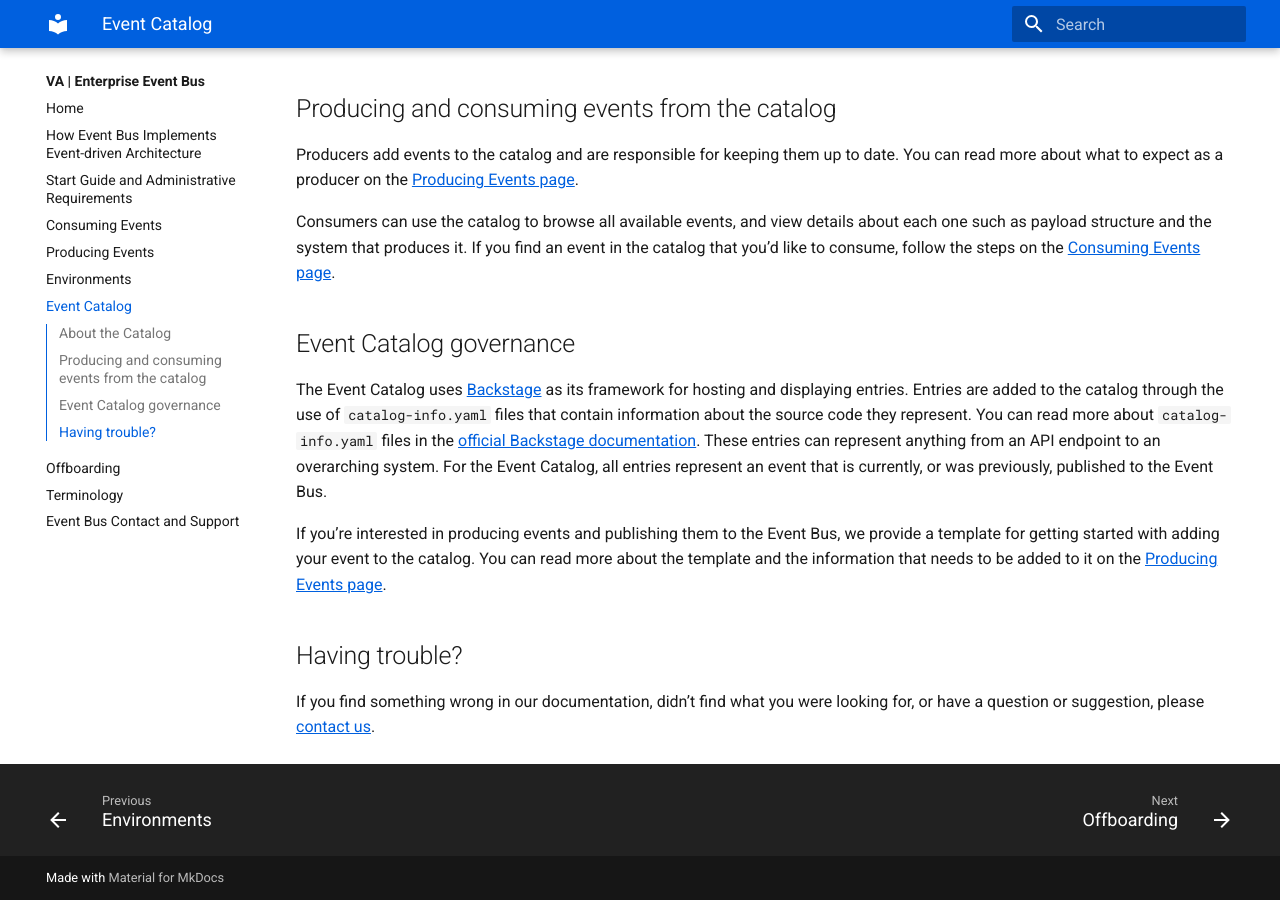
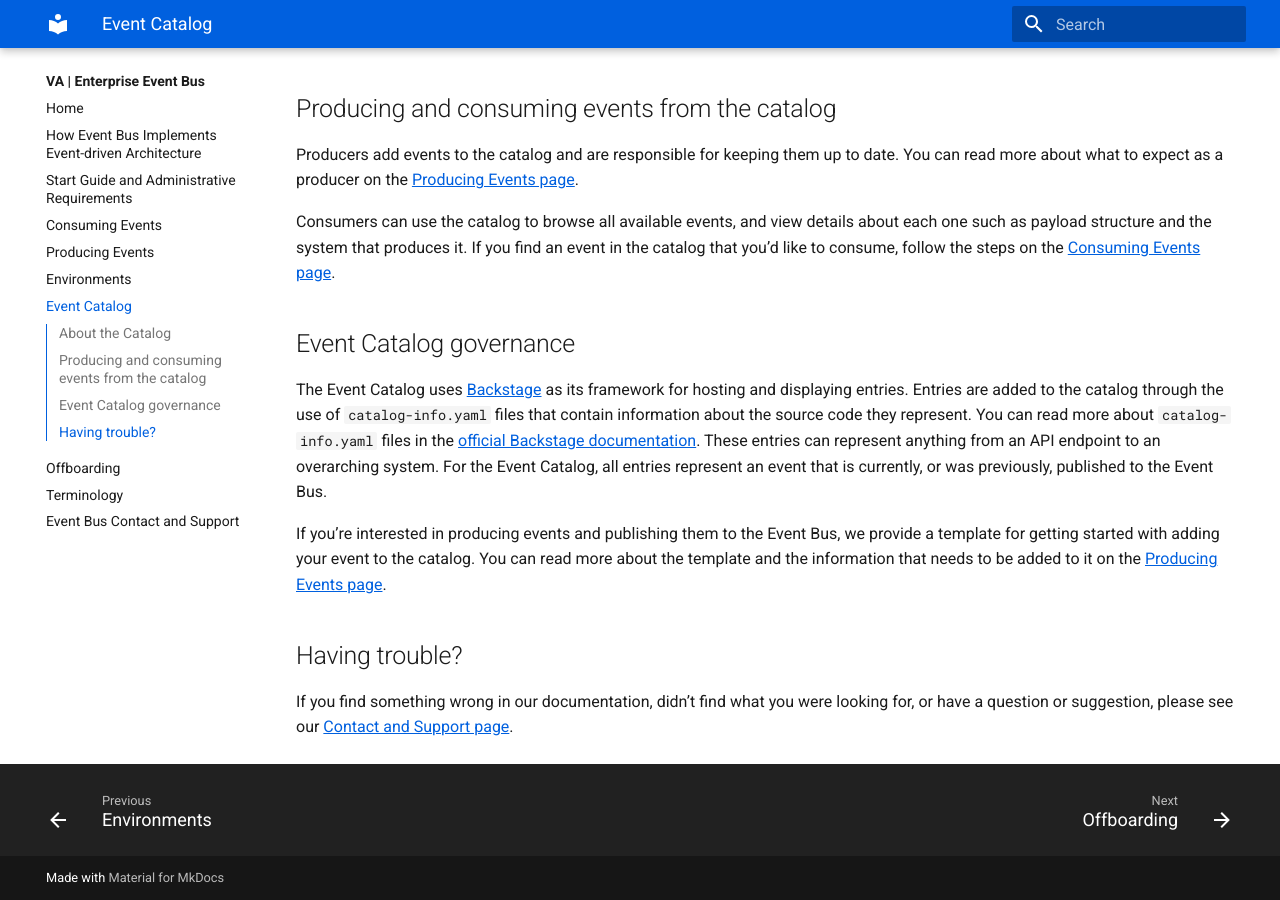
Before and after one commit to department-of-veterans-affairs/ves-event-bus-developer-portal, an MkDocs documentation site: the page built from docs/use-events.md, in a window 1280 px wide and 900 px high, scrolled down 1789 px. Built offline with MkDocs 1.6.1 and Material for MkDocs 9.7.7, drawn with Linux system fonts in a browser that asks for light colours.

Commit message:
Event catalog page: updated support link text

```diff
--- a/docs/use-events.md
+++ b/docs/use-events.md
@@ -40,4 +40,4 @@ If you’re interested in producing events and publishing them to the Event Bus,
 
 ## Having trouble?
 
-If you find something wrong in our documentation, didn’t find what you were looking for, or have a question or suggestion, please [contact us](get-support.md).
+If you find something wrong in our documentation, didn’t find what you were looking for, or have a question or suggestion, please see our [Contact and Support page](./get-support.md).
```
